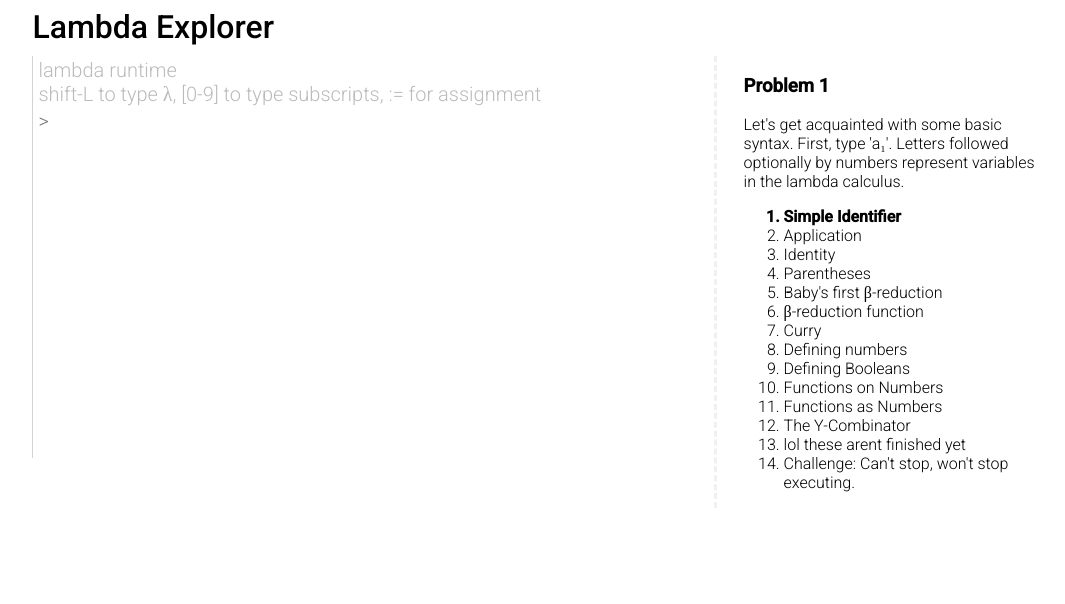
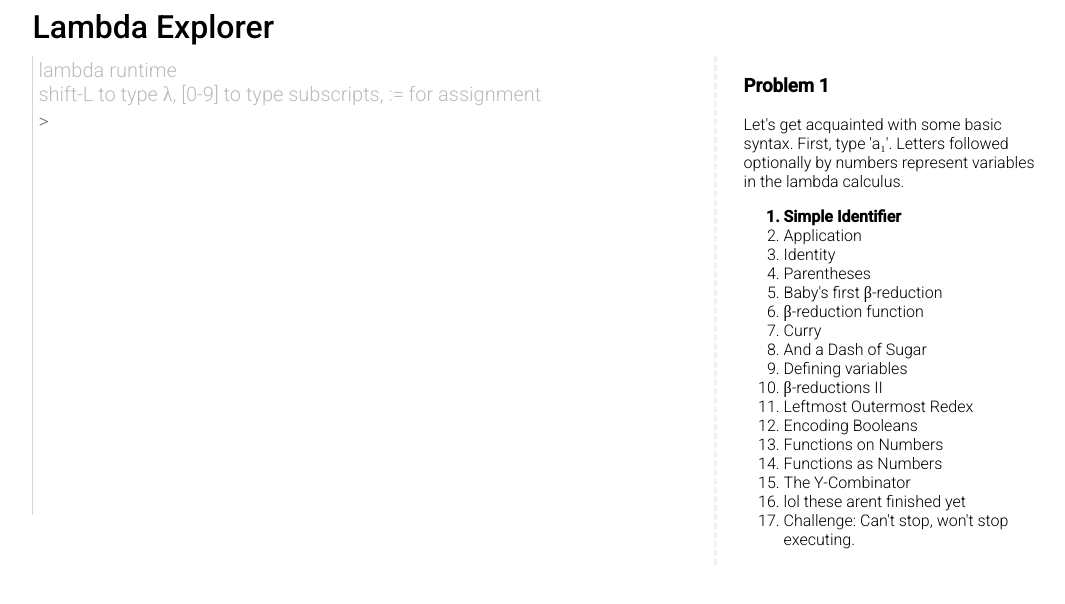
Before and after one commit to evinism/lambda-explorer, a React app: page / in a window 1280 px wide. Both pictures are taken after a click on the button "start the game yo". Shown: the top 604 px of the page, without its empty margins (102-1167 px from the left). Built offline with nearby package versions, Linux system fonts and the light colour scheme.

Commit message:
move to using react elements for puzzle prompts, write out some more prompts.

```diff
--- a/src/components/App/ProblemPrompter.jsx
+++ b/src/components/App/ProblemPrompter.jsx
@@ -3,7 +3,7 @@ import React from 'react';
 export default ({problems, current}) => (
   <div>
     <h3>Problem {current + 1}</h3>
-    <p>{problems[current].prompt}</p>
+    {problems[current].prompt}
     <ol>
       {problems.map((problem, index) => (
         <li
--- a/src/game/problems/index.js
+++ b/src/game/problems/index.js
@@ -1,58 +1,84 @@
-
+import React from 'react';
 // interface for each should be roughly:
 /*
   {
     title: 'string',
-    prompt: 'string',
+    prompt: ReactElement,
     winCondition: computationData => bool
   }
 */
 export default [
   {
     title: 'Simple Identifier',
-    prompt: "Let's get acquainted with some basic syntax. First, type 'a₁'. Letters followed optionally by numbers represent variables in the lambda calculus.",
+    prompt: (
+      <div>
+        <p>Let's get acquainted with some basic syntax. First, type 'a₁'. Letters followed optionally by numbers represent variables in the lambda calculus.</p>
+      </div>
+    ),
     winCondition: ({text}) => {
       return text === 'a₁';
-    }
+    },
+    winCondition: () => true,
   },
   // okay the first problem I actually care about
   {
     title: 'Application',
-    prompt: "You just wrote a lambda expression which containes only the variable 'a₁', which is not currently bound to anything. In the lambda calculus, variables can be bound to functions, and variables can be applied to one another. \n\n To apply the variable b₁ to the variable a₁, type in 'a₁b₁'. This is akin to saying that we're calling the function a₁ with b₁ as an argument.",
+    prompt: (
+      <div>
+        <p>You just wrote a lambda expression which containes only the variable 'a₁', which is not currently bound to anything. In the lambda calculus, variables can be bound to functions, and variables can be applied to one another.</p>
+        <p>To apply the variable b₁ to the variable a₁, type in 'a₁b₁'. This is akin to saying that we're calling the function a₁ with b₁ as an argument.</p>
+      </div>
+    ),
     winCondition: ({text}) => {
       return text === 'a₁b₁';
-    }
+    },
+    winCondition: () => true,
   },
   {
     title: 'Identity',
-    prompt: "Nice! Now we'll get into lambda expressions. Lambda expressions represent functions in the lambda calculus. A lambda expression takes the form 'λ [arg] . [body]' where [arg] is the input, and [body] is the output. \n\n Let's write the identity function; a function which takes its argument, does nothing to it, and spits it back out. In the lambda calculus, that looks something like 'λa.a'",
+    prompt: (
+      <div>
+        <p>Nice! Now we'll get into lambda expressions. Lambda expressions represent functions in the lambda calculus. A lambda expression takes the form 'λ [arg] . [body]' where [arg] is the input, and [body] is the output.</p>
+        <p>Let's write the identity function; a function which takes its argument, does nothing to it, and spits it back out. In the lambda calculus, that looks something like 'λa.a'</p>
+      </div>
+    ),
     winCondition: ({ast}) => {
       return (
         // We could put conditions that we might like to use into lib/lambda when we need to.
         ast &&
         ast.type === "function" &&
-        ast.body.type === "token" &&
+        ast.body.type === "variable" &&
         ast.argument === ast.body.name
       );
-    }
+    },
+    winCondition: () => true,
   },
   {
     title: "Parentheses",
-    prompt: "Schweet! This takes one argument a and outputs that same argument! Now go ahead and wrap the whole thing in parentheses",
+    prompt: (
+      <div>
+        <p>Schweet! This takes one argument a and outputs that same argument! Now go ahead and wrap the whole thing in parentheses</p>
+      </div>
+    ),
     winCondition: ({text, ast}) => {
       return (
-        // We could put conditions that we might like to use into lib/lambda when we need to.
         /^\s*\(.*\)\s*$/.test(text) &&
         ast &&
         ast.type === "function" &&
-        ast.body.type === "token" &&
+        ast.body.type === "variable" &&
         ast.argument === ast.body.name
       );
-    }
+    },
+    winCondition: () => true,
   },
   {
     title: "Baby's first β-reduction",
-    prompt: "Now in the same way that we can apply variables to other variables, we can apply variables to functions. Try applying 'b' to your identity function, by writing '(λa.a)b'.",
+    prompt: (
+      <div>
+        <p>Perfect! In the lambda calculus, you can always wrap expressions in parentheses.</p>
+        <p>Now in the same way that we can apply variables to other variables, we can apply variables to functions. Try applying 'b' to your identity function, by writing '(λa.a)b'.</p>
+      </div>
+    ),
     winCondition: ({ast, text}) => {
       // These win conditions need work
       return text === '(λa.a)b';
@@ -64,23 +90,72 @@ export default [
         ast.argument === ast.body.name &&
         false //because i haven't implemented this yet.
       );*/
-    }
+    },
+    winCondition: () => true,
   },
   {
     title: 'β-reduction function',
-    prompt: "Nice! What happened here is your identity function took 'b' as the input and spit it right back out. The result is in what's called 'normal form', which we'll get into a little later. \n\n Just like we can do this for variables, we can also do this for functions! Try typing '(λa.a)λb.b'",
+    prompt: (
+      <div>
+        <p>Nice! What happened here is your identity function took 'b' as the input and spit it right back out. The result is in what's called 'normal form', which we'll get into a little later.</p>
+        <p>Just like we can evaluate lambda abstractions with variables, we can also do this for functions! Try typing '(λa.a)λb.b'</p>
+      </div>
+    ),
     winCondition: ({text}) => text === '(λa.a)λb.b',
+    winCondition: () => true,
   },
   {
     title: 'Curry',
-    prompt: 'As you may have noticed before, lambda expressions can only take one argument. this puzzle and all further ones are not yet implemented',
+    prompt: (
+      <div>
+        <p>Nice! We've probably driven the point home hard enough.</p>
+        <p>As you may have noticed before, lambda expressions can only take one argument, which is kind of annoying.</p>
+        <p>Let's say we quite reasonably want to write a function which more than one argument. Fortunately, we can sort of get around the single argument restriction by making it so that a function returns another function, which when executed subsequently gives you the result. Make sense?</p>
+        <p>In practice, this looks like `La.Lb.([some expression])`.</p>
+      </div>
+    ),
+    winCondition: () => true,// anything works here.
+  },
+  {
+    title: 'And a Dash of Sugar',
+    prompt: (
+      <div>
+        <p>Getting the hang of it!</p>
+        <p>Representing functions with multiple arguments like this is so convenient, we're going to introduce a special syntax. We'll write `Lab.([some expression])` as shorthand for `La.Lb.([some expression])`. Try writing a function using that syntax!</p>
+      </div>
+    ),
+    winCondition: () => true,
+  },
+  {
+    title: "Defining variables",
+    prompt: (
+      <div>
+        <p>In the lambda calculus, there's no formal notion of defining variables, but you'll see lots of mathematicians define variables for convenience anyways.</p>
+        <p>In this repl, we've added a basic syntax around defining variables.</p>
+        <p>Try assigning I to your identity function by typing `I := La.a`</p>
+      </div>
+    ),
+    winCondition: () => false,
+  },
+  // Computation
+  {
+    title: 'β-reductions II',
+    prompt: (
+      <div>
+        <p>lol</p>
+      </div>
+    ),
+    winCondition: () => true,
+  },
+  {
+    title: "Leftmost Outermost Redex",
+    prompt: (
+      <div><p>More lol</p></div>
+    ),
     winCondition: () => false,
   },
   {
-    title: 'Defining numbers',
-  },
-  {
-    title: 'Defining Booleans',
+    title: 'Encoding Booleans',
   },
   {
     title: 'Functions on Numbers',
```
Also changed, not shown: src/game/problems/readme.md.
